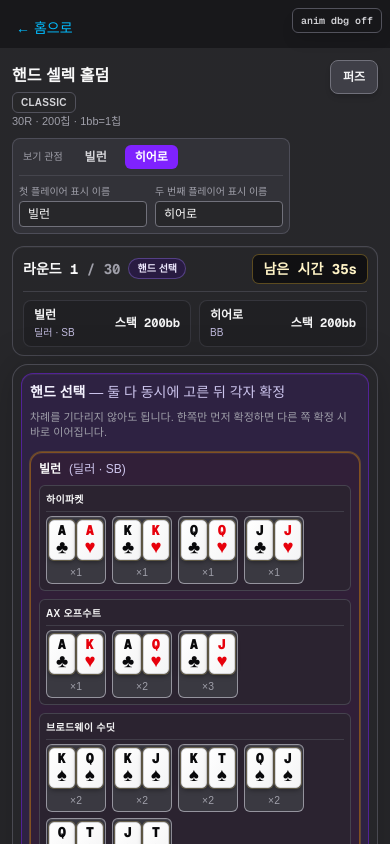
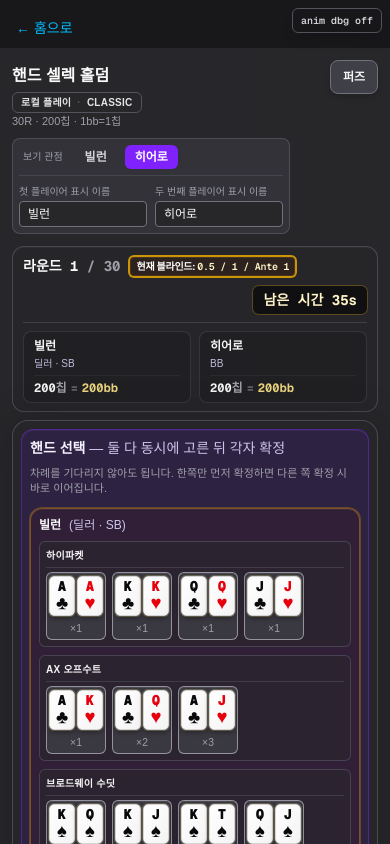
Before and after one commit to wlghks4689/holdem-game, a Next.js app: page /holdem/practice in a window 390 px wide. Shown: the top 844 px of the page. Built offline with nearby package versions, Linux system fonts and the light colour scheme.

Commit message:
refactor: streamline gameplay status header

```diff
--- a/src/app/holdem/HoldemPlayUI.tsx
+++ b/src/app/holdem/HoldemPlayUI.tsx
@@ -6,7 +6,10 @@ import {
   HELL_AI_EXTRA_STARTING_CHIPS,
   STARTING_CHIPS,
 } from "@/holdem/constants";
-import { resolveHandBlinds } from "@/holdem/blindLevels";
+import {
+  formatBlindTriple,
+  resolveHandBlinds,
+} from "@/holdem/blindLevels";
 import { chipsAsBbLabel } from "@/holdem/formatBb";
 import { startingChipsForMode, totalRoundsForMode } from "@/holdem/gameModeRules";
 import type { RoomPauseState } from "@/holdem/roomPause";
@@ -87,9 +90,21 @@ export function HoldemPlayUI({
 }: HoldemPlayUIProps) {
   const { t, locale } = useHoldemI18n();
   const isEn = locale === "en";
-  const gameModeLabel = state.gameMode === "cost" ? "Cost" : "Classic";
-  const configuredStartingChips = startingChipsForMode(state.gameMode);
-  const configuredTotalRounds = totalRoundsForMode(state.gameMode);
+  const difficultyLabel = singleDifficulty?.toUpperCase();
+  const modeSummaryLabel = [
+    playMode === "single"
+      ? isEn ? "SINGLE-PLAYER" : "싱글플레이"
+      : playMode === "online"
+        ? isEn ? "ONLINE" : "온라인"
+        : isEn ? "LOCAL PLAY" : "로컬 플레이",
+    state.gameMode === "cost" ? "COST" : "CLASSIC",
+    state.gameMode === "cost"
+      ? state.costStructure === "turbo" ? "TURBO" : "DEEP"
+      : null,
+    playMode === "single" ? difficultyLabel : null,
+  ].filter((segment): segment is string => segment != null);
+  const configuredStartingChips = startingChipsForMode(state.gameMode, state.costStructure);
+  const configuredTotalRounds = totalRoundsForMode(state.gameMode, state.costStructure);
   const selecting = state.phase === "hand_select";
   const isHellSingle =
     playMode === "single" && singleDifficulty === "hell";
@@ -368,8 +383,34 @@ export function HoldemPlayUI({
             <h1 className="text-base font-bold text-zinc-50 sm:text-lg lg:text-xl">
               {t("home.title")}
             </h1>
-            <div className="mt-1 inline-flex rounded-md border border-zinc-600 bg-zinc-800/70 px-2 py-0.5 text-[10px] font-bold uppercase tracking-wide text-zinc-300">
-              {gameModeLabel}
+            <div
+              className="mt-1 inline-flex max-w-full flex-wrap items-center gap-x-1.5 rounded-md border border-zinc-600 bg-zinc-800/70 px-2 py-0.5 text-[10px] font-bold uppercase tracking-wide text-zinc-200"
+              aria-label={modeSummaryLabel.join(" - ")}
+            >
+              {modeSummaryLabel.map((segment, index) => (
+                <React.Fragment key={segment}>
+                  {index > 0 ? (
+                    <span className="text-zinc-600" aria-hidden>·</span>
+                  ) : null}
+                  <span
+                    className={
+                      playMode === "single" && segment === difficultyLabel
+                        ? singleDifficulty === "hell"
+                          ? "text-fuchsia-300"
+                          : singleDifficulty === "hard"
+                            ? "text-rose-300"
+                            : singleDifficulty === "normal"
+                              ? "text-amber-300"
+                              : "text-emerald-300"
+                        : segment === "TURBO"
+                          ? "text-amber-200"
+                          : ""
+                    }
+                  >
+                    {segment}
+                  </span>
+                </React.Fragment>
+              ))}
             </div>
             {playMode === "local" ? (
               <p
@@ -391,38 +432,15 @@ export function HoldemPlayUI({
                     : `${configuredTotalRounds}라운드 · 시작 ${configuredStartingChips}칩 (1bb=1칩) · ${HEADS_UP_RULES_BLURB} · 이름 로컬 저장`}
                 </span>
               </p>
-            ) : playMode === "single" ? (
-              <p className="text-xs text-zinc-400">
-                {isEn ? "Single-player · AI " : "싱글플레이 · AI "}
-                <span
-                  className={
-                    singleDifficulty === "hell"
-                      ? "font-semibold text-fuchsia-400"
-                      : singleDifficulty === "hard"
-                        ? "font-semibold text-rose-400"
-                        : singleDifficulty === "normal"
-                          ? "font-semibold text-amber-400"
-                          : "font-semibold text-emerald-400"
-                  }
-                >
-                  {singleDifficulty === "hell"
-                    ? "Hell"
-                    : singleDifficulty === "hard"
-                      ? "Hard"
-                      : singleDifficulty === "normal"
-                        ? "Normal"
-                        : "Easy"}
-                </span>
-                {singleDifficulty === "hell" ? (
-                  <span className="text-zinc-500">
-                    {isEn
-                      ? ` · You ${STARTING_CHIPS} / AI ${STARTING_CHIPS + HELL_AI_EXTRA_STARTING_CHIPS} chips`
-                      : ` · 본인 ${STARTING_CHIPS} / AI ${STARTING_CHIPS + HELL_AI_EXTRA_STARTING_CHIPS}칩`}
-                  </span>
-                ) : null}
+            ) : playMode === "single" && singleDifficulty === "hell" ? (
+              <p className="mt-0.5 text-[10px] text-zinc-500 sm:text-[11px]">
+                {isEn
+                  ? `Starting stacks · You ${STARTING_CHIPS} / AI ${STARTING_CHIPS + HELL_AI_EXTRA_STARTING_CHIPS} chips`
+                  : `시작 스택 · 본인 ${STARTING_CHIPS} / AI ${STARTING_CHIPS + HELL_AI_EXTRA_STARTING_CHIPS}칩`}
               </p>
             ) : null}
           </div>
+          {playMode === "local" || playMode === "online" ? (
           <div className="flex flex-col gap-1.5 rounded-lg border border-zinc-600/90 bg-zinc-700/50 p-1.5 sm:gap-2 sm:p-2 lg:min-w-[18rem]">
             {playMode === "local" && setViewer != null ? (
               <>
@@ -487,6 +505,7 @@ export function HoldemPlayUI({
               </div>
             )}
           </div>
+          ) : null}
         </header>
 
         <div
@@ -503,7 +522,11 @@ export function HoldemPlayUI({
               actionTimerSecondsLeft={actionTimerSecondsLeft}
             />
           ) : (
-            <TableHeaderBar state={cinemaDisplayState} playerNames={playerNames} />
+            <TableHeaderBar
+              state={cinemaDisplayState}
+              playerNames={playerNames}
+              mySeat={playMode === "local" ? undefined : mySeat}
+            />
           )}
         </div>
 
@@ -612,7 +635,6 @@ export function HoldemPlayUI({
               <BoardDisplay
                 state={cinemaDisplayState}
                 visualRevealedOverride={showdownCinema.visualRevealed}
-                streetLabelOverride={showdownCinema.boardStreetLabelKo}
                 cinematicFlip={showdownCinema.active && showdownCinema.phase === "showdown-reveal"}
                 cinemaStreetPulse={showdownCinema.streetPulse}
                 cinemaAnticipation={showdownCinema.activeStreet}
@@ -756,7 +778,20 @@ export function HoldemPlayUI({
                 {isEn ? "Game Over" : "게임 종료"}
               </p>
               <p className="mt-1 text-center text-xs text-zinc-400">
-                {isEn ? "Choose your next action." : "다음 동작을 선택하세요."}
+                {state.matchWinner == null
+                  ? isEn ? "Draw" : "무승부"
+                  : isEn
+                    ? `${playerNames[state.matchWinner]} wins`
+                    : `${playerNames[state.matchWinner]} 승리`}
+              </p>
+              <p className="mt-1 text-center text-[11px] text-zinc-500">
+                {state.matchEndReason === "bust"
+                  ? isEn ? "Won by opponent bust" : "상대 Bust로 승리"
+                  : state.matchEndReason === "round_limit_draw"
+                    ? isEn ? `${configuredTotalRounds} rounds completed · equal stacks` : `${configuredTotalRounds}라운드 종료 · 스택 동률`
+                    : state.matchEndReason === "round_limit_stack_lead"
+                      ? isEn ? `${configuredTotalRounds} rounds completed · stack lead` : `${configuredTotalRounds}라운드 종료 · 스택 우위`
+                      : isEn ? "Choose your next action." : "다음 동작을 선택하세요."}
               </p>
               {matchRematchLabel ? (
                 <p className="mt-2 text-center text-[11px] font-semibold text-emerald-300">
@@ -803,6 +838,7 @@ export function HoldemPlayUI({
               showdownHoleCtx={playMode === "online" || playMode === "single" ? null : showdownHoleCtx}
               playMode={playMode}
               gameMode={state.gameMode}
+              costStructure={state.costStructure}
             />
           </div>
         ) : null}
@@ -824,27 +860,41 @@ function HandSelectStatusBar({
 }) {
   const { locale } = useHoldemI18n();
   const isEn = locale === "en";
-  const bbUnit = resolveHandBlinds(state).bb;
+  const handBlinds = resolveHandBlinds(state);
+  const bbUnit = handBlinds.bb;
+  const blindLine = formatBlindTriple({
+    smallBlind: handBlinds.sb,
+    bigBlind: handBlinds.bb,
+    ante: handBlinds.ante,
+  });
+  const formatChipAmount = (value: number) => {
+    const rounded = Math.round(value * 100) / 100;
+    return Number.isInteger(rounded) ? String(rounded) : rounded.toFixed(1);
+  };
 
   return (
     <section
       className="rounded-xl border border-zinc-600/80 bg-zinc-800/65 px-2.5 py-2 shadow-[inset_0_1px_0_rgba(255,255,255,0.04)] sm:px-3 lg:flex lg:items-center lg:gap-3"
       aria-label={isEn ? "Hand selection status" : "핸드 선택 상태"}
     >
-      <div className="flex flex-wrap items-center justify-between gap-2 border-b border-zinc-600/60 pb-2 lg:shrink-0 lg:border-b-0 lg:pb-0">
-        <div className="flex flex-wrap items-center gap-2">
-          <span className="font-mono text-sm font-bold text-zinc-50 sm:text-base">
-            {isEn ? "Round" : "라운드"} {state.roundNumber}
-            <span className="text-zinc-400"> / {totalRoundsForMode(state.gameMode)}</span>
+      <div className="flex flex-wrap items-center gap-2 border-b border-zinc-600/60 pb-2 lg:shrink-0 lg:border-b-0 lg:pb-0">
+        <span className="shrink-0 font-mono text-sm font-bold text-zinc-50 sm:text-base">
+          {isEn ? "Round" : "라운드"} {state.roundNumber}
+          <span className="text-zinc-400"> / {totalRoundsForMode(state.gameMode, state.costStructure)}</span>
+        </span>
+        <span
+          className="min-w-0 rounded-md border-2 border-amber-400/75 bg-amber-950/25 px-1.5 py-0.5 font-mono text-[10px] font-semibold tabular-nums tracking-tight text-amber-100 shadow-[inset_0_0_0_1px_rgba(251,191,36,0.12)] sm:px-2 sm:py-1 sm:text-sm"
+          title={blindLine}
+        >
+          <span className="font-sans font-semibold text-white">
+            {isEn ? "CURRENT BLINDS: " : "현재 블라인드: "}
           </span>
-          <span className="rounded-full border border-violet-400/35 bg-violet-950/40 px-2 py-0.5 text-[10px] font-bold text-violet-100 sm:text-[11px]">
-            {isEn ? "HAND SELECT" : "핸드 선택"}
-          </span>
-        </div>
+          <span className="whitespace-nowrap">{blindLine}</span>
+        </span>
         {actionTimerSecondsLeft != null ? (
           <span
             className={[
-              "rounded-md px-2.5 py-1 font-mono text-sm font-bold tabular-nums",
+              "ml-auto rounded-md px-2.5 py-1 font-mono text-sm font-bold tabular-nums",
               actionTimerSecondsLeft <= 10
                 ? "bg-rose-900/65 text-rose-100 ring-1 ring-rose-500/50"
                 : "bg-zinc-950/75 text-amber-100 ring-1 ring-amber-400/25",
@@ -858,10 +908,18 @@ function HandSelectStatusBar({
       <div className="mt-2 grid grid-cols-2 gap-2 lg:mt-0 lg:min-w-0 lg:flex-1">
         {([0, 1] as PlayerIndex[]).map((player) => {
           const position = headsUpPositionLabel(state, player);
+          const isMySeat = mySeat === player;
           return (
             <div
               key={player}
-              className="flex min-w-0 items-center gap-2 rounded-lg border border-zinc-700/70 bg-zinc-900/35 px-2.5 py-1.5"
+              className={[
+                "flex min-w-0 flex-col items-stretch gap-1 rounded-lg border px-2.5 py-1.5 transition-colors sm:flex-row sm:items-center sm:gap-2",
+                mySeat == null
+                  ? "border-zinc-700/70 bg-zinc-900/35"
+                  : isMySeat
+                    ? "border-sky-500/45 bg-sky-950/45 shadow-[inset_0_1px_0_rgba(125,211,252,0.06)]"
+                    : "border-violet-700/35 bg-violet-950/30 shadow-[inset_0_1px_0_rgba(196,181,253,0.04)]",
+              ].join(" ")}
             >
               <div className="min-w-0 flex-1">
                 <div className="flex min-w-0 items-center gap-1.5">
@@ -878,9 +936,14 @@ function HandSelectStatusBar({
                   {isEn && position === HU_DEALER_SB_LABEL ? "BTN · SB" : position}
                 </p>
               </div>
-              <div className="shrink-0 text-right">
-                <p className="font-mono text-xs font-bold text-zinc-100 sm:text-sm">
-                  {isEn ? "Stack " : "스택 "}{chipsAsBbLabel(state.chips[player], bbUnit)}
+              <div className="shrink-0 border-t border-white/5 pt-1 text-left sm:border-t-0 sm:pt-0 sm:text-right">
+                <p className="whitespace-nowrap font-mono text-xs font-bold text-zinc-100 sm:text-sm">
+                  {formatChipAmount(state.chips[player])}
+                  <span className="font-sans text-zinc-400">{isEn ? " chips" : "칩"}</span>
+                  <span className="px-1 text-zinc-500">=</span>
+                  <span className="text-amber-200/90">
+                    {chipsAsBbLabel(state.chips[player], bbUnit)}
+                  </span>
                 </p>
               </div>
             </div>
--- a/src/app/holdem/components/TableHeaderBar.tsx
+++ b/src/app/holdem/components/TableHeaderBar.tsx
@@ -4,6 +4,7 @@ import * as React from "react";
 import { totalIaChipsRemovedFromLogs } from "@/holdem/bettingHelpers";
 import {
   debugBlindLine,
+  fmtBlindNum,
   formatBlindTriple,
   getBlindLevel,
   isBlindTierUpTransition,
@@ -13,8 +14,6 @@ import {
 import { totalRoundsForMode } from "@/holdem/gameModeRules";
 import { chipsAsBbLabel } from "@/holdem/formatBb";
 import {
-  HEADS_UP_RULES_BLURB,
-  HU_BB_LABEL,
   HU_DEALER_SB_LABEL,
   headsUpPositionLabel,
 } from "@/holdem/headsUpLabels";
@@ -40,6 +39,7 @@ function stackAsBbPretty(chips: number, bbUnit: number): string {
 export type TableHeaderBarProps = {
   state: GameState;
   playerNames: [string, string];
+  mySeat?: PlayerIndex;
 };
 
 const GAIN_ANIM_MS = 2000;
@@ -54,7 +54,7 @@ function flashMagnitude(f: [number, number] | null): boolean {
   return Math.abs(f[0]!) > GAIN_EPS || Math.abs(f[1]!) > GAIN_EPS;
 }
 
-export function TableHeaderBar({ state, playerNames }: TableHeaderBarProps) {
+export function TableHeaderBar({ state, playerNames, mySeat }: TableHeaderBarProps) {
   const { locale } = useHoldemI18n();
   const isEn = locale === "en";
   const motionMode = useHoldemMotionMode();
@@ -85,30 +85,34 @@ export function TableHeaderBar({ state, playerNames }: TableHeaderBarProps) {
   React.useEffect(() => {
     const r = state.roundNumber;
     const prev = prevRoundRef.current;
-    if (prev !== null && isBlindTierUpTransition(prev, r, state.gameMode)) {
+    if (
+      prev !== null
+      && isBlindTierUpTransition(prev, r, state.gameMode, state.costStructure)
+    ) {
       setBlindUpKey(Date.now());
       window.setTimeout(() => setBlindUpKey(null), BLIND_UP_TOAST_MS);
     }
     prevRoundRef.current = r;
-  }, [state.roundNumber, state.gameMode]);
+  }, [state.roundNumber, state.gameMode, state.costStructure]);
 
-  const btnName = playerNames[state.button]!;
-  const bbSeat: PlayerIndex = state.button === 0 ? 1 : 0;
-  const bbName = playerNames[bbSeat]!;
-  const dealerLabel = isEn ? "BTN · SB" : HU_DEALER_SB_LABEL;
-  const bbLabel = HU_BB_LABEL;
   const hb = resolveHandBlinds(state);
-  const blindLine = formatBlindTriple({
+  const blindLine = state.gameMode === "cost" && state.costStructure === "turbo"
+    ? `SB ${fmtBlindNum(hb.sb)} / BB ${fmtBlindNum(hb.bb)} / Ante ${fmtBlindNum(hb.ante)}`
+    : formatBlindTriple({
         smallBlind: hb.sb,
         bigBlind: hb.bb,
         ante: hb.ante,
       });
-  const nextR = nextBlindTierStartRound(state.roundNumber, state.gameMode);
+  const nextR = nextBlindTierStartRound(
+    state.roundNumber,
+    state.gameMode,
+    state.costStructure,
+  );
   const nextBlindHint =
     nextR != null
       ? isEn
-        ? `from R${nextR}: ${formatBlindTriple(getBlindLevel(nextR, state.gameMode))}`
-        : `${nextR}R부터 ${formatBlindTriple(getBlindLevel(nextR, state.gameMode))}`
+        ? `from R${nextR}: ${formatBlindTriple(getBlindLevel(nextR, state.gameMode, state.costStructure))}`
+        : `${nextR}R부터 ${formatBlindTriple(getBlindLevel(nextR, state.gameMode, state.costStructure))}`
       : isEn
         ? "No further increase (final tier)"
         : "이후 상향 없음 (최종 티어)";
@@ -133,6 +137,9 @@ export function TableHeaderBar({ state, playerNames }: TableHeaderBarProps) {
             <p className="text-center text-2xl font-black uppercase tracking-[0.18em] text-amber-300 drop-shadow-[0_2px_8px_rgba(0,0,0,0.75)] sm:text-3xl">
               {isEn ? "BLINDS UP" : "블라인드 UP"}
             </p>
+            <p className="mt-1 text-center font-mono text-sm font-bold text-amber-100">
+              {blindLine}
+            </p>
           </div>
         </div>
       ) : null}
@@ -144,7 +151,7 @@ export function TableHeaderBar({ state, playerNames }: TableHeaderBarProps) {
           title={debugBlindLine(state.roundNumber, hb)}
         >
           {isEn ? "ROUND" : "라운드"} {state.roundNumber}
-          <span className="font-semibold text-zinc-400"> / {totalRoundsForMode(state.gameMode)}</span>
+          <span className="font-semibold text-zinc-400"> / {totalRoundsForMode(state.gameMode, state.costStructure)}</span>
         </span>
         <span className="hidden shrink-0 text-zinc-600 sm:inline" aria-hidden>
           ·
@@ -154,13 +161,22 @@ export function TableHeaderBar({ state, playerNames }: TableHeaderBarProps) {
           title={blindTooltip}
         >
           <span className={`block truncate whitespace-nowrap text-amber-100 ${headerMetaMono}`}>
+            {state.gameMode === "cost" && state.costStructure === "turbo" ? (
+              <span className="sm:hidden">
+                <span className="font-sans text-[10px] font-semibold text-white">SB/BB/A </span>
+                {fmtBlindNum(hb.sb)}/{fmtBlindNum(hb.bb)}/{fmtBlindNum(hb.ante)}
+              </span>
+            ) : (
               <span className="font-sans font-semibold text-white sm:hidden">
                 {isEn ? "BLINDS: " : "블라인드: "}
               </span>
+            )}
             <span className="hidden font-sans font-semibold text-white sm:inline">
               {isEn ? "BLINDS:  " : "현재 블라인드:  "}
             </span>
+            <span className={state.gameMode === "cost" && state.costStructure === "turbo" ? "hidden sm:inline" : ""}>
               {blindLine}
+            </span>
           </span>
         </span>
         <span className="hidden shrink-0 text-zinc-600 sm:inline" aria-hidden>
@@ -177,19 +193,6 @@ export function TableHeaderBar({ state, playerNames }: TableHeaderBarProps) {
           {isEn ? "IA total" : "IA 누적"} {fmtChips(iaRemovedTotal)}
           {isEn ? " chips" : "칩"}
         </span>
-        <span className="hidden shrink-0 text-zinc-600 lg:inline" aria-hidden>
-          ·
-        </span>
-        <span
-          className="hidden min-w-0 shrink text-[10px] text-zinc-400 md:inline md:text-[11px]"
-          title={HEADS_UP_RULES_BLURB}
-        >
-          {isEn ? dealerLabel : HU_DEALER_SB_LABEL}{" "}
-          <span className="font-medium text-zinc-200">{btnName}</span>
-          <span className="mx-0.5 text-zinc-600">·</span>
-          {bbLabel}{" "}
-          <span className="font-medium text-zinc-200">{bbName}</span>
-        </span>
       </div>
 
       <div className="grid grid-cols-2 gap-1 sm:gap-2">
@@ -202,6 +205,7 @@ export function TableHeaderBar({ state, playerNames }: TableHeaderBarProps) {
           const acting =
             bettingUi && state.toAct === p;
           const dimOpponentTurn = bettingUi && state.toAct !== p;
+          const isMySeat = mySeat === p;
           const matchWinnerGlow =
             matchDecided && state.matchWinner != null && p === state.matchWinner;
           const matchLoserDim =
@@ -229,10 +233,18 @@ export function TableHeaderBar({ state, playerNames }: TableHeaderBarProps) {
                   : matchLoserDim
                     ? "opacity-[0.5] brightness-[0.9] ring-1 ring-zinc-700/35"
                     : acting
-                      ? "z-[1] bg-emerald-900/40 ring-2 ring-emerald-400/50 shadow-[0_0_22px_rgba(52,211,153,0.22)]"
+                      ? isMySeat
+                        ? "z-[1] bg-gradient-to-br from-sky-950/70 to-emerald-950/55 ring-2 ring-emerald-400/55 shadow-[0_0_22px_rgba(52,211,153,0.22)]"
+                        : "z-[1] bg-gradient-to-br from-violet-950/55 to-emerald-950/45 ring-2 ring-emerald-400/50 shadow-[0_0_22px_rgba(52,211,153,0.2)]"
                       : dimOpponentTurn
-                        ? "opacity-[0.55] brightness-90 ring-1 ring-zinc-700/40"
-                        : "bg-zinc-800/20 ring-1 ring-zinc-700/30",
+                        ? isMySeat
+                          ? "bg-sky-950/45 opacity-[0.72] brightness-90 ring-1 ring-sky-600/30"
+                          : "bg-violet-950/30 opacity-[0.62] brightness-90 ring-1 ring-violet-700/25"
+                        : mySeat == null
+                          ? "bg-zinc-800/20 ring-1 ring-zinc-700/30"
+                          : isMySeat
+                            ? "bg-sky-950/45 ring-1 ring-sky-500/30"
+                            : "bg-violet-950/30 ring-1 ring-violet-600/25",
               ].join(" ")}
               style={
                 matchWinnerGlow
```
Lines whose indentation alone changed are shown as unchanged.
